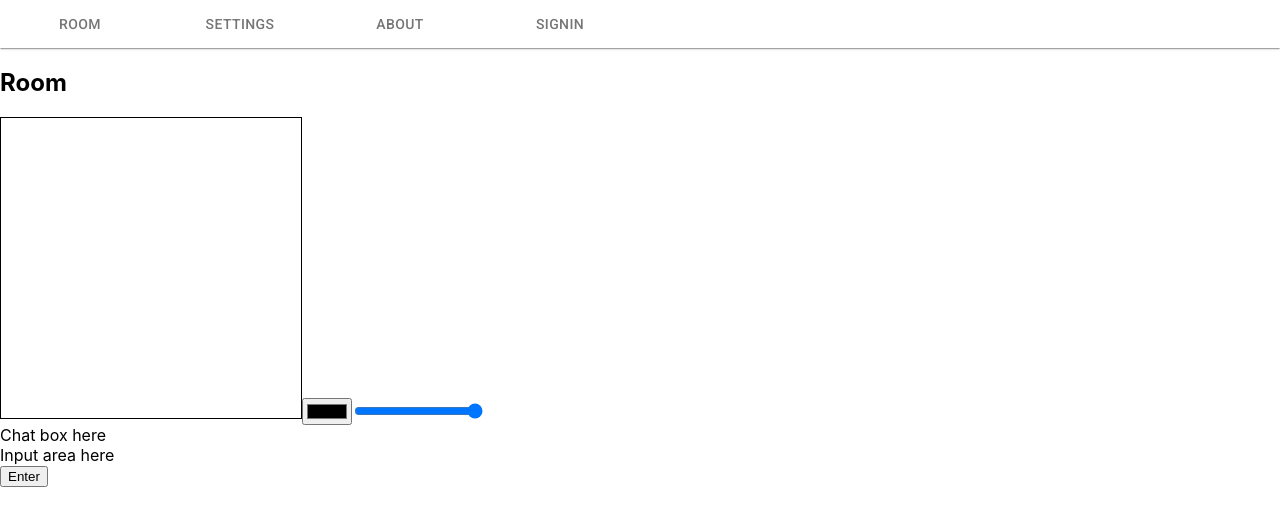
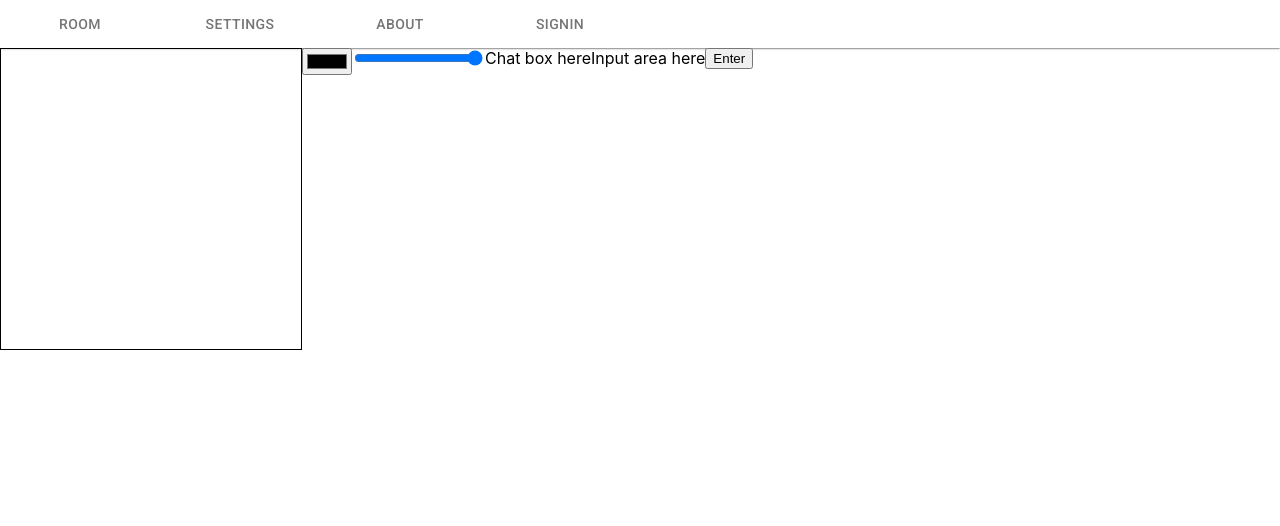
Before and after one commit to HelloTakako/drawing-app, a React (Create React App) app in the folder drawing-client/: page /Room in a window 1280 px wide. Shown: the top 526 px of the page. Built offline with nearby package versions, Linux system fonts and the light colour scheme.

Commit message:
changed style of contents part

```diff
--- a/drawing-client/src/components/pages/AboutPage.js
+++ b/drawing-client/src/components/pages/AboutPage.js
@@ -1,7 +1,7 @@
 import React from 'react';
 import { useEffect } from 'react';
 
-import { Container } from 'react-bootstrap';
+import Grid from '@material-ui/core/Container';
 
 function AboutPage (props) {
   useEffect(() => {
@@ -10,9 +10,14 @@ function AboutPage (props) {
 
 
   return (
-    <Container>
+    <Grid
+      container
+      direction="row"
+      justify="flex-start"
+      alignItems="flex-start"
+    >
       <h2>About Page</h2>
-    </Container>
+    </Grid>
   );
 }
 
--- a/drawing-client/src/components/pages/HomePage.js
+++ b/drawing-client/src/components/pages/HomePage.js
@@ -1,5 +1,7 @@
 import React from 'react';
 import { useEffect } from 'react';
+
+import Grid from '@material-ui/core/Container';
 
 function HomePage (props) {
   useEffect(() => {
@@ -8,7 +10,12 @@ function HomePage (props) {
 
 
   return (
-    <main className='HomePage'>
+    <Grid
+      container
+      direction="row"
+      justify="flex-start"
+      alignItems="flex-start"
+    >
       <h2>Home Page</h2>
       <div>
         <div>
@@ -22,7 +29,7 @@ function HomePage (props) {
           <button>Search Friends</button>
         </div>
       </div>
-    </main>
+    </Grid>
   );
 }
 
--- a/drawing-client/src/components/pages/RoomPage.js
+++ b/drawing-client/src/components/pages/RoomPage.js
@@ -1,5 +1,7 @@
 import React from 'react';
 import { useEffect } from 'react';
+
+import Grid from '@material-ui/core/Grid';
 
 import Canvas from '../Canvas';
 import ChatBox from '../ChatBox';
@@ -10,17 +12,15 @@ function RoomPage (props) {
   });
 
   return (
-    <main className='RoomPage'>
-      <h2>Room</h2>
-      <div>
-        <div>
+    <Grid
+      container
+      direction="row"
+      justify="flex-start"
+      alignItems="flex-start"
+    >
             <Canvas />
-        </div>
-        <div>
             <ChatBox />
-        </div>
-      </div>
-    </main>
+    </Grid>
   );
 }
 
--- a/drawing-client/src/components/pages/SettingsPage.js
+++ b/drawing-client/src/components/pages/SettingsPage.js
@@ -1,5 +1,7 @@
 import React from 'react';
 import { useEffect } from 'react';
+
+import Grid from '@material-ui/core/Container';
 
 function SettingsPage (props) {
   useEffect(() => {
@@ -8,9 +10,11 @@ function SettingsPage (props) {
 
 
   return (
-    <main
-      className='SettingsPage'
-      style={{padding: '0 20px'}}
+    <Grid
+      container
+      direction="row"
+      justify="flex-start"
+      alignItems="flex-start"
     >
       <h2>Account Settings</h2>
 
@@ -33,7 +37,7 @@ function SettingsPage (props) {
 
       <h4>Delete Account</h4>
 
-    </main>
+    </Grid>
   );
 }
 
--- a/drawing-client/src/components/pages/SigninPage.js
+++ b/drawing-client/src/components/pages/SigninPage.js
@@ -1,5 +1,7 @@
 import React from 'react';
 import { useEffect } from 'react';
+
+import Grid from '@material-ui/core/Container';
 
 
 function SigninPage (props) {
@@ -8,7 +10,12 @@ function SigninPage (props) {
   });
 
   return (
-    <main>
+    <Grid
+      container
+      direction="row"
+      justify="flex-start"
+      alignItems="flex-start"
+    >
         <div>
             <h2>Sign In</h2>
 
@@ -36,7 +43,7 @@ function SigninPage (props) {
                 <input type="submit" value="Sign Up" />
             </form>
         </div>
-    </main>
+    </Grid>
   );
 }
 
```
